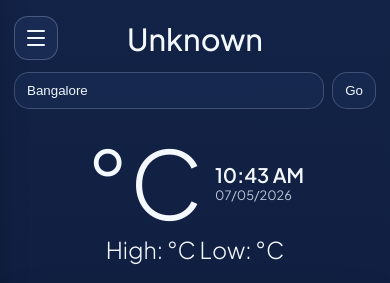
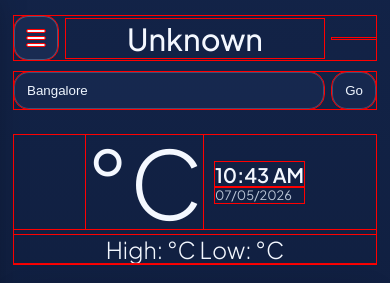
Before and after one commit to zkaz1i/Weather_Forecast, a Flask app: page / in a window 390 px wide. Shown: the top 283 px of the page. Run offline with Flask 3, Linux system fonts and the light colour scheme; data that the repository does not hold is empty.

Commit message:
fix: enhance hero temperature styles for better responsiveness and add outline for debugging

```diff
--- a/static/css/style.css
+++ b/static/css/style.css
@@ -418,8 +418,16 @@ body.auth-page {
     justify-content: center;
     align-items: center;
     gap: 18px;
+    flex-wrap: wrap
 }
-.hero-temp { font-size: clamp(94px, 23vw, 172px); font-weight: 300; line-height: 1; }
+.hero-temp {
+    font-size: clamp(94px, 23vw, 172px);
+    font-weight: 300;
+    line-height: 1;
+    max-width: 100%;
+    word-break: break-word;
+}
+
 .hero-datetime {
     text-align: left;
     min-width: 104px;
@@ -581,3 +589,7 @@ body.auth-page {
     .hero-high-low, .condition { font-size: 1.45rem; }
     .lifestyle-row { grid-template-columns: repeat(2, minmax(0, 1fr)); }
 }
+
+* {
+    outline: 1px solid red;
+}
```
